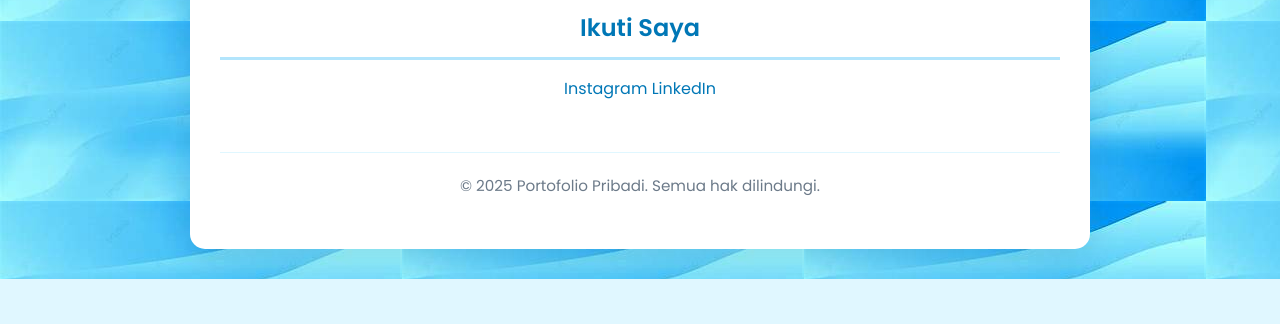
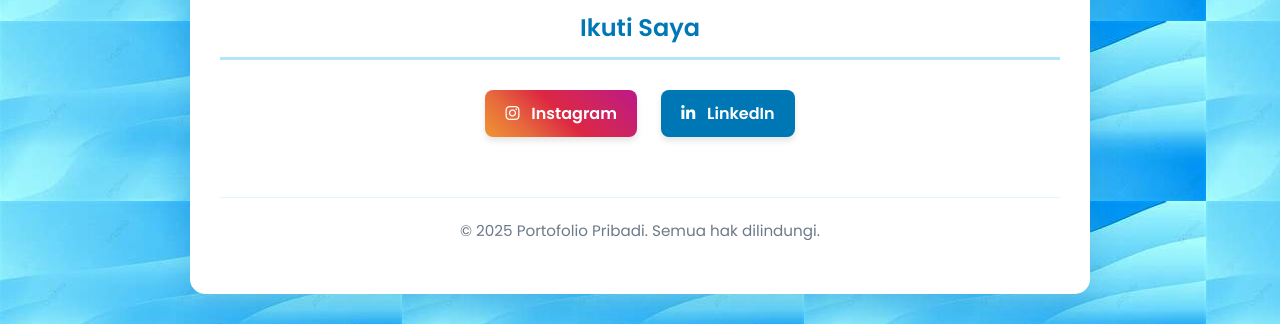
Before and after one commit to pinasrirahayu929/HTML-CSS, a plain HTML site: page Case Studies.html in a window 1280 px wide. Shown: the part 1599-1923 px from the top of the page. Before the commit the page ends 1878 px from the top, so only its background shows below. Drawn offline with Linux system fonts and the light colour scheme.

Commit message:
menambahkan fungsi java script

```diff
--- a/Case Studies.html
+++ b/Case Studies.html
@@ -6,6 +6,7 @@
     <title>Portofolio Pribadi</title>
     <link rel="stylesheet" href="style.css">
     <link href="https://fonts.googleapis.com/css2?family=Poppins:wght@300;400;600;700&display=swap" rel="stylesheet">
+    <link rel="stylesheet" href="https://cdnjs.cloudflare.com/ajax/libs/font-awesome/6.5.1/css/all.min.css">
 </head>
 <body>
    <div class="container">
@@ -62,19 +63,50 @@
 
         <!-- Video Karya -->
         <h2 class="text-center">Video Karya</h2>
-        <iframe width="540" height="360" src="https://www.youtube.com/embed/VIDEO_ID" allowfullscreen></iframe>
+        <iframe width="540" height="360" src="https://www.youtube.com/channel/UC3BV1AAR0VwPw8GO5S9chzg" allowfullscreen></iframe>
 
         <!-- Link ke Media Sosial -->
         <h2 class="text-center">Ikuti Saya</h2>
-        <p class="text-center">
-            <a href="https://www.instagram.com/username" target="_blank">Instagram</a>
-            <a href="https://www.linkedin.com/in/username" target="_blank">LinkedIn</a>
-        </p>
+        <div class="social-links text-center">
+            <a href="https://www.instagram.com/pinasrirahayu_?igsh=NjkwcWtweG8zMjRv" target="_blank" class="social-btn instagram">
+                <i class="fab fa-instagram"></i> Instagram
+            </a>
+
+            <a href="https://www.linkedin.com/in/username" target="_blank" class="social-btn linkedin">
+                <i class="fab fa-linkedin-in"></i> LinkedIn
+            </a>
+        </div>
 
         <!-- Footer -->
         <footer>
             &copy; 2025 Portofolio Pribadi. Semua hak dilindungi.
         </footer>
     </div>
+
+    <script>
+        function showWelcomeMessage() {
+            alert("Selamat datang di portofolio saya!");
+        }
+
+        function changeBackgroundColor() {
+            document.body.style.backgroundColor = '#e6f7ff';
+        }
+
+        function displayProjects() {
+            console.log("Fungsi displayProjects berjalan.");
+        }
+
+        function displayExperience() {
+            console.log("Fungsi displayExperience berjalan.");
+        }
+
+        window.onload = function() {
+            changeBackgroundColor();
+            showWelcomeMessage();
+            displayProjects();
+            displayExperience();
+        };
+    </script>
+
 </body>
 </html>
--- a/style.css
+++ b/style.css
@@ -1,7 +1,3 @@
-/* Import Poppins font (Ini hanya komentar, harus diimplementasikan di HTML) */
-/* @import url('https://fonts.googleapis.com/css2?family=Poppins:wght@300;400;600;700&display=swap'); */
-
-/* Reset default margins and paddings */
 * {
     margin: 0;
     padding: 0;
@@ -45,7 +41,7 @@ h1 {
 /* Profile image styles */
 img {
     width: 150px;
-    height: 150px; /* Menjaga aspek rasio untuk lingkaran sempurna */
+    height: 150px;
     object-fit: cover;
     border-radius: 50%;
     margin-bottom: 25px;
@@ -55,7 +51,7 @@ img {
 }
 
 img:hover {
-    transform: scale(1.05); /* Sedikit efek zoom saat hover */
+    transform: scale(1.05);
 }
 
 /* Section headings */
@@ -99,7 +95,7 @@ table {
 th, td {
     padding: 12px;
     text-align: left;
-    border: 1px solid #e0f7ff; /* Garis yang lebih lembut */
+    border: 1px solid #e0f7ff;
 }
 
 th {
@@ -138,8 +134,8 @@ ul, ol {
 
 /* Efek interaktif saat mouse diarahkan (hover) */
 .hobby-item:hover {
-    background-color: #005691; /* Biru tua saat hover */
-    transform: translateY(-3px) scale(1.05); /* Sedikit terangkat dan membesar */
+    background-color: #005691;
+    transform: translateY(-3px) scale(1.05);
     box-shadow: 0 6px 10px rgba(0, 0, 0, 0.2);
 }
 
@@ -192,3 +188,44 @@ footer {
     max-width: 600px;
     margin: 25px auto;
 }
+
+/* Pastikan class text-center didefinisikan untuk penempatan horizontal */
+.text-center {
+    text-align: center;
+}
+
+/* Gaya dasar untuk container tautan */
+.social-links {
+    margin: 20px auto;
+    text-align: center;
+}
+
+/* Gaya dasar untuk tombol media sosial */
+.social-btn {
+    display: inline-block;
+    padding: 10px 20px;
+    margin: 10px;
+    border-radius: 8px;
+    text-decoration: none;
+    color: white;
+    font-weight: 600;
+    box-shadow: 0 4px 6px rgba(0, 0, 0, 0.1);
+    transition: all 0.3s ease;
+}
+
+.social-btn:hover {
+    transform: translateY(-3px);
+    box-shadow: 0 8px 12px rgba(0, 0, 0, 0.2);
+}
+
+.social-btn.instagram {
+    background: linear-gradient(45deg, #f09433 0%,#e6683c 25%,#dc2743 50%,#cc2366 75%,#bc1888 100%);
+}
+
+.social-btn.linkedin {
+    background-color: #0077B5;
+}
+
+.social-btn i {
+    margin-right: 8px;
+}
```
